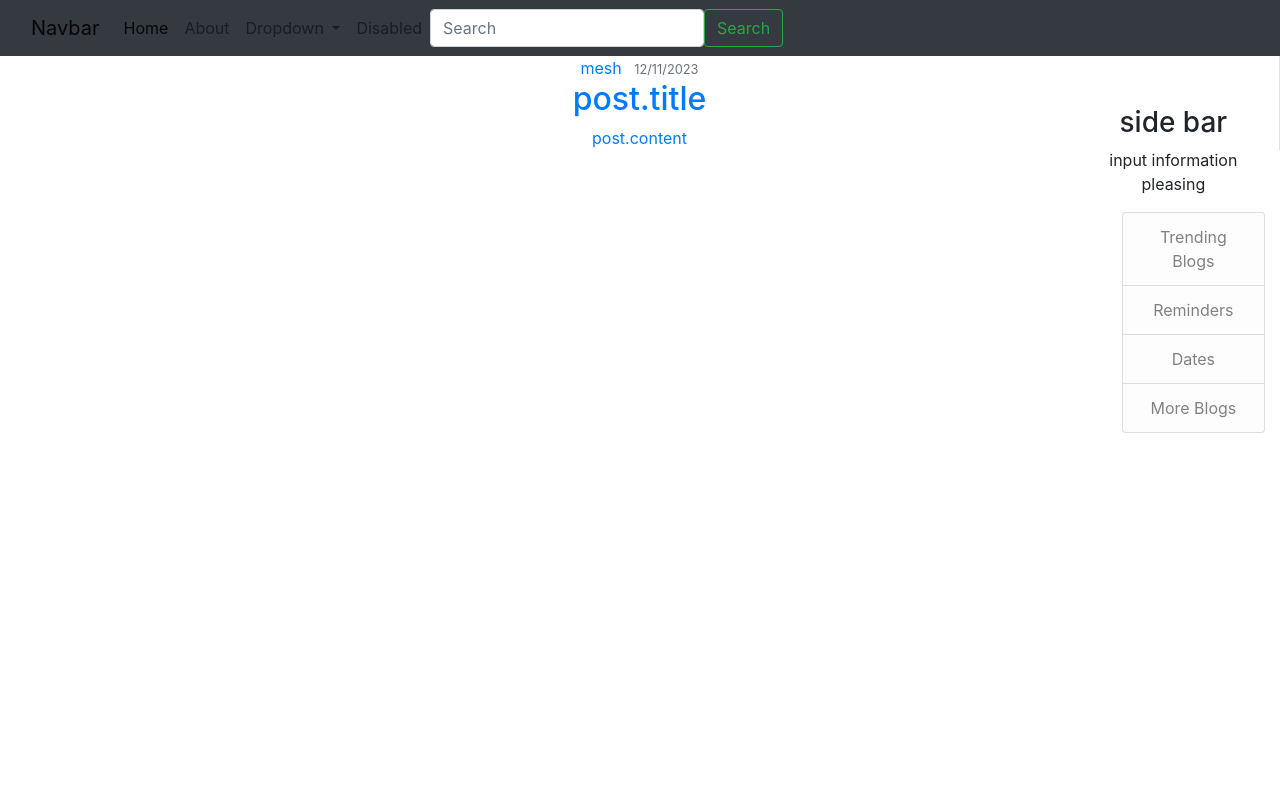
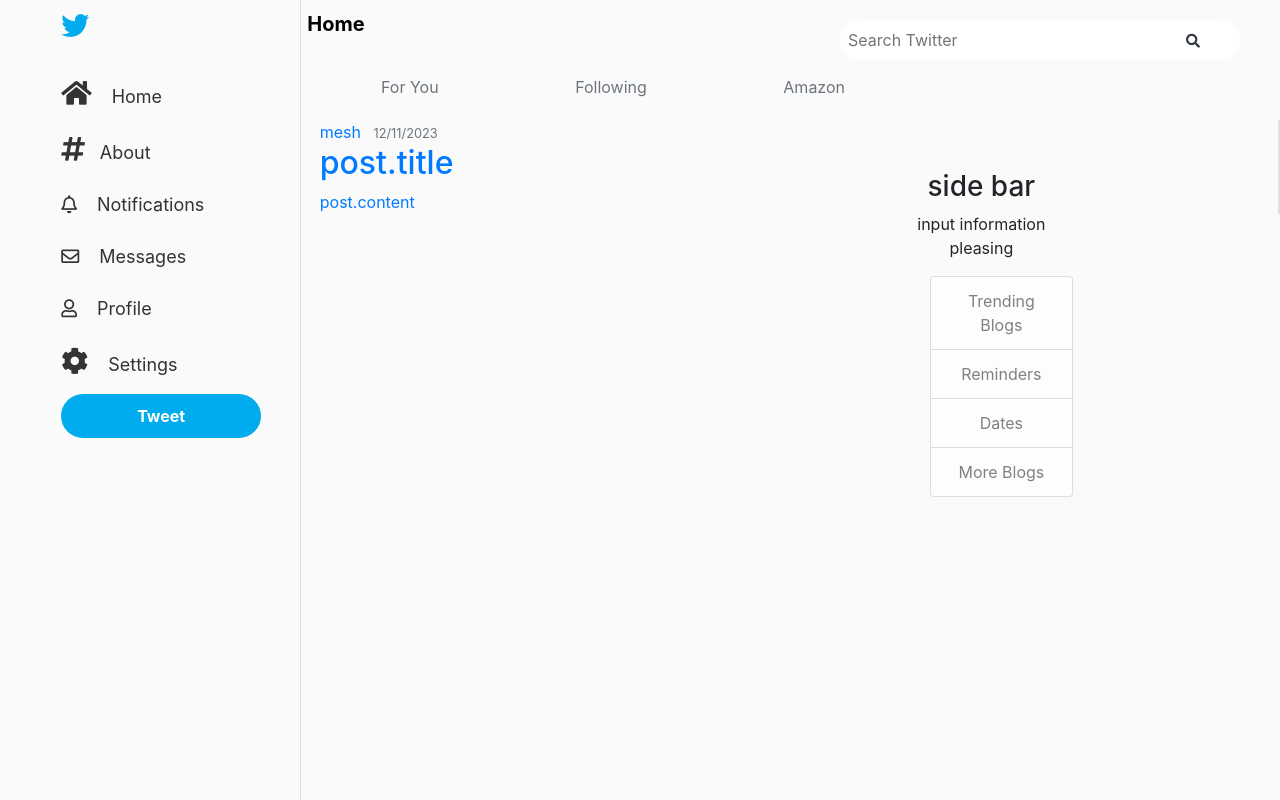
Before and after one commit to kiplangat01/Django_React-App, a Django app: page / in a window 1280 px wide. Run offline with Django 4.2, Linux system fonts and the light colour scheme.

Commit message:
started styling home page

```diff
--- a/blog/static/css/style.css
+++ b/blog/static/css/style.css
@@ -1,10 +1,140 @@
+body{
+  background-color: #fbfafa;
+}
 .col-md-2{
     float: right;
     margin-top: -60px;
+    margin-right: 15%;
     text-align: center;
 }
 
 /* CSS for Twitter-like post */
 article {
-  text-align: center;
+  /* text-align: center; */
+  margin-left: 25%;
+  margin-top: 20px;
 }
+.si{
+  border-left: 1px solid #ddd;
+}
+
+/* CSS for Twitter-like sidebar */
+.sidebar {
+    border-right: 1px solid #ddd;
+    width: 250px;
+    height: 100vh;
+    padding: 200px;
+    position: fixed;
+    top: 0;
+    left: 4%;
+
+   padding: 10px;
+  }
+
+
+
+  .sidebar-header {
+    padding-bottom: 10px;
+    color: #00acee;
+    font-size: 27px;
+    /* border-bottom: 1px solid #ddd; */
+  }
+
+  .sidebar-header h2 {
+    font-size: 24px;
+    font-weight: bold;
+    left: 0%;
+    margin: 0;
+  }
+
+  .sidebar-menu {
+    list-style-type: none;
+    padding: 0;
+    /* font-weight: bold; */
+    margin-top: 15px;
+  }
+
+  .sidebar-menu li {
+    margin-bottom: 10px;
+    margin-top: 25px;
+    font-size: 700;
+  }
+
+  .fas{
+    margin-right: 15px;
+    font-size: 27px;
+  }
+
+  .far{
+    margin-right: 15px;
+    font-size: large;
+  }
+
+  .sidebar-menu a {
+    text-decoration: none;
+    color: #333;
+    display: block;
+    font-size: 18px;
+  }
+
+  .sidebar-menu a:hover {
+    color: #00acee;
+  }
+  .search-form {
+    display: flex;
+    justify-content: center;
+    margin-top: 20px;
+  }
+
+  .search-container {
+    position: relative;
+    left: 100%;
+    width: 400px;
+  }
+
+  .search-input {
+    width: 100%;
+    height: 40px;
+    padding: 8px 40px 8px 8px;
+    font-size: 16px;
+    border: 0;
+    border-radius: 20px;
+  }
+
+  .search-button {
+    position: absolute;
+    top: 50%;
+    left: 85%;
+    transform: translateY(-50%);
+    background-color: transparent;
+    color: #fff;
+    border: none;
+    width: 30px;
+    height: 30px;
+    border-radius: 50%;
+    cursor: pointer;
+  }
+
+
+  .fa-search {
+    font-size: 14px;
+  }
+
+  .twitter-button {
+
+    color: black;
+    border: none;
+    background-color: transparent;
+    margin-left: 375px;
+    margin-top: 30px;
+
+  }
+  .buttons{
+    border-bottom: 1px solid #ddd;
+    text-decoration: none;
+  }
+  .twitter-button.following {
+    background-color: transparent;
+    color: black;
+    margin-left: 120px;
+  }
--- a/blog/templates/blog/about.html
+++ b/blog/templates/blog/about.html
@@ -1,4 +1,7 @@
 {% extends "blog/base.html" %}
 {% block content %}
-<h1>about page</h1>
+<div class="about" style="text-align: center;">
+    <h1>about page</h1>
+</div>
+
 {% endblock content %}
--- a/blog/templates/blog/base.html
+++ b/blog/templates/blog/base.html
@@ -7,51 +7,43 @@
     <meta name="viewport" content="width=device-width, initial-scale=1.0">
     <link rel="stylesheet" href="https://cdn.jsdelivr.net/npm/bootstrap@4.3.1/dist/css/bootstrap.min.css" integrity="sha384-ggOyR0iXCbMQv3Xipma34MD+dH/1fQ784/j6cY/iJTQUOhcWr7x9JvoRxT2MZw1T" crossorigin="anonymous">
     <link rel="stylesheet" type="text/css" href="{% static 'css/style.css' %}">
+    <link rel="stylesheet" href="https://cdnjs.cloudflare.com/ajax/libs/font-awesome/5.15.3/css/all.min.css" integrity="sha512-..." crossorigin="anonymous" />
     <title>Blog app</title>
 </head>
 <body>
 
 
 
-    <nav class="navbar navbar-expand-lg navbar-light bg-dark">
-        <div class="container-fluid">
-          <a class="navbar-brand" href="#">Navbar</a>
-          <button class="navbar-toggler" type="button" data-bs-toggle="collapse" data-bs-target="#navbarSupportedContent" aria-controls="navbarSupportedContent" aria-expanded="false" aria-label="Toggle navigation">
-            <span class="navbar-toggler-icon"></span>
-          </button>
-          <div class="collapse navbar-collapse" id="navbarSupportedContent">
-            <ul class="navbar-nav me-auto mb-2 mb-lg-0">
-              <li class="nav-item">
-                <a class="nav-link active" aria-current="page" href="{% url 'blog-home' %}">Home</a>
-              </li>
-              <li class="nav-item">
-                <a class="nav-link" href="{% url 'blog-about' %}">About</a>
-              </li>
-              <li class="nav-item dropdown">
-                <a class="nav-link dropdown-toggle" href="#" id="navbarDropdown" role="button" data-bs-toggle="dropdown" aria-expanded="false">
-                  Dropdown
-                </a>
-                <ul class="dropdown-menu" aria-labelledby="navbarDropdown">
-                  <li><a class="dropdown-item" href="#">Action</a></li>
-                  <li><a class="dropdown-item" href="#">Another action</a></li>
-                  <li><hr class="dropdown-divider"></li>
-                  <li><a class="dropdown-item" href="#">Something else here</a></li>
-                </ul>
-              </li>
-              <li class="nav-item">
-                <a class="nav-link" href="#" tabindex="-1">Disabled</a>
-              </li>
-            </ul>
-            <form class="d-flex">
-              <input class="form-control me-2" type="search" placeholder="Search" aria-label="Search">
-              <button class="btn btn-outline-success" type="submit">Search</button>
-            </form>
-          </div>
+  <div class="search-form">
+    <form action="#" method="GET">
+      <div class="search-container">
+        <input type="text" class="search-input" name="q" placeholder="Search Twitter">
+        <button type="submit" class="search-button"><i class="fas fa-search text-dark"></i></button>
+      </div>
+    </form>
+  </div>
+
+
+      <div class="sidebar">
+        <div class="sidebar-header">
+          <h2 style="font-size: 28px;"><i class="fab fa-twitter"></i></h2>
         </div>
-      </nav>
+        <ul class="sidebar-menu">
+          <li><a href="{% url 'blog-home' %}"><i class="fas fa-home"></i> Home</a></li>
+          <li><a href="{% url 'blog-about' %}"><i class="fas fa-hashtag"></i>About</a></li>
+          <li><a href="#"><i class="far fa-bell"></i> Notifications</a></li>
+          <li><a href="#"><i class="far fa-envelope"></i> Messages</a></li>
+          <li><a href="#"><i class="far fa-user"></i> Profile</a></li>
+          <li><a href="#"><i class="fas fa-cog"></i> Settings</a></li>
+        </ul>
+        <button style="background-color: #00acee; border: 0; color: white; padding: 10px; width: 200px; border-radius: 30px; font-weight: bold;">Tweet</button>
+      </div>
+
+
     {% block content %}
 
     {% endblock %}
+
 
     <div class="col-md-2">
         <div class="content-section">
--- a/blog/templates/blog/index.html
+++ b/blog/templates/blog/index.html
@@ -1,7 +1,13 @@
 {% extends "blog/base.html" %}
 {% block content %}
-
-    <article class="border-right">
+<div class="header" style="margin-left: 24%; margin-top: -48px; font-weight: bold;">
+   <a href="" style="color: black; text-decoration: none;"><h5 style="font-weight: bold ;">Home</h5></a>
+</div>
+<button class="twitter-button text-muted">For You</button>
+<button class="twitter-button following text-muted">Following</button>
+<button class="twitter-button following text-muted">Amazon</button>
+    <main style="border-right: 1px solid #ddd;">
+        <article class="border-right" >
             <a href="">
             <div class="media-body">
                 <div class="article-metadata">
@@ -13,6 +19,7 @@
             </div>
             </a>
             </article>
+    </main>
 
 
 
```
Lines whose indentation alone changed are shown as unchanged.
